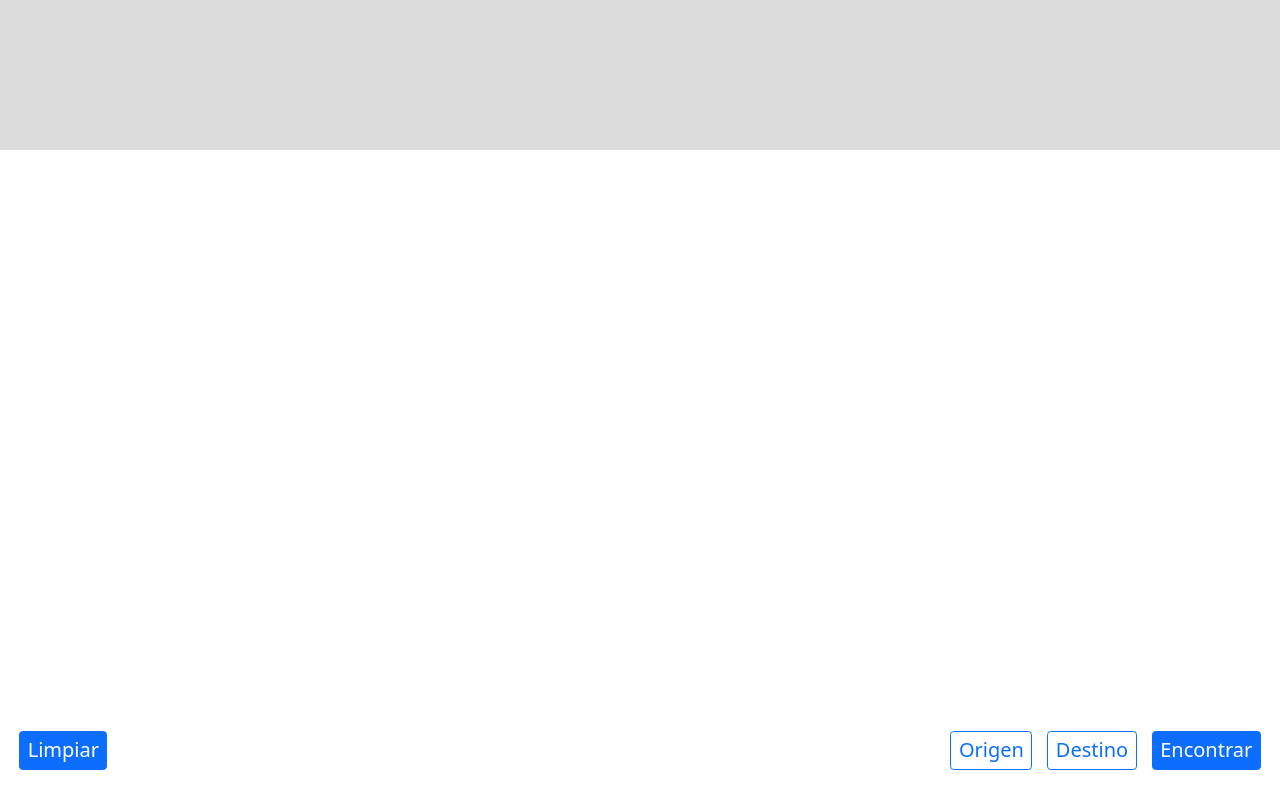
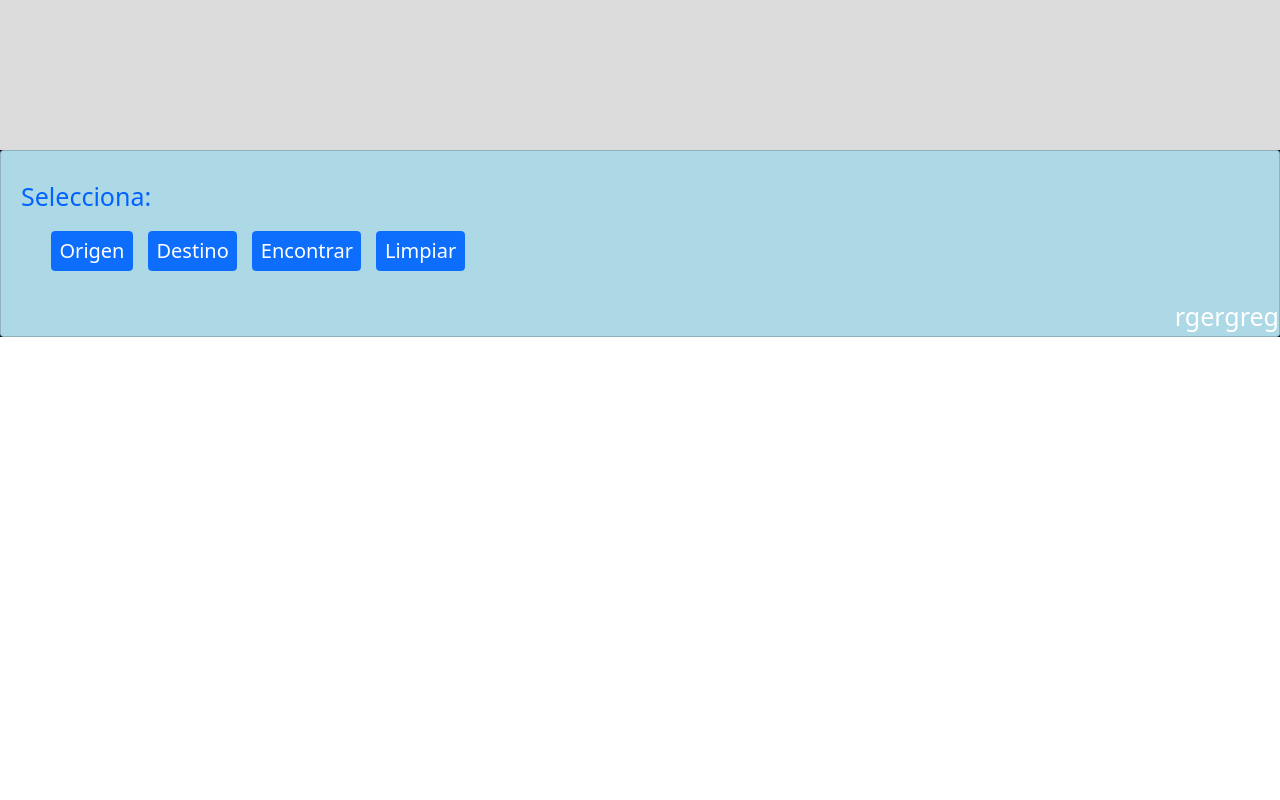
Before and after one commit to DiegoAlonso1/ProyectoComplejidad, a plain HTML site: page src/static/index.html in a window 1280 px wide. Drawn offline with nearby package versions, Linux system fonts and the light colour scheme; no server answers.

Commit message:
footer added

```diff
--- a/src/static/css/leonardo.css
+++ b/src/static/css/leonardo.css
@@ -1,12 +1,16 @@
-*,*::before,*::after {
+*,
+*::before,
+*::after {
 	margin: 0;
 	padding: 0;
 	box-sizing: inherit;
 }
+
 html {
 	box-sizing: border-box;
 	font-size: 62.5%;
 }
+
 #box {
 	background: Gainsboro;
 	margin: 0 auto;
@@ -40,4 +44,13 @@ html {
 	visibility: hidden;
 }
 
+footer {
+	background-color: black;
+	min-height: 0em;
+	position: sticky;
+	bottom: 0;
+	width: 100%;
+	color: white;
+}
+
 /* vim: set tabstop=2:softtabstop=2:shiftwidth=2:noexpandtab */
--- a/src/static/index.html
+++ b/src/static/index.html
@@ -1,28 +1,44 @@
 <!DOCTYPE hml>
 <html>
+
 <head>
 	<meta charset="utf-8">
 	<meta name="viewport" content="width=device-width, initial-scale=1">
 	<title>Algorithmic Complexity TF Template</title>
 	<link href="css/leonardo.css" rel="stylesheet">
-		<link href="https://cdn.jsdelivr.net/npm/bootstrap@5.2.0-beta1/dist/css/bootstrap.min.css" rel="stylesheet" integrity="sha384-0evHe/X+R7YkIZDRvuzKMRqM+OrBnVFBL6DOitfPri4tjfHxaWutUpFmBp4vmVor" crossorigin="anonymous">
+	<link href="https://cdn.jsdelivr.net/npm/bootstrap@5.2.0-beta1/dist/css/bootstrap.min.css" rel="stylesheet"
+		integrity="sha384-0evHe/X+R7YkIZDRvuzKMRqM+OrBnVFBL6DOitfPri4tjfHxaWutUpFmBp4vmVor" crossorigin="anonymous">
 </head>
 </head>
+
 <body>
 	<div id="box">
 		<canvas id="canvitas"></canvas>
 	</div>
-		<div class="btn-container">
-			<button id="btn-clear" type="button" class="btn btn-primary btn" data-bs-toggle="button">Limpiar</button>
-			<div class="btn-right-container">
-				<button id="btn-origin" type="button" class="btn btn-outline-primary btn" data-bs-toggle="button">Origen</button>
-				<button id="btn-target" type="button" class="btn btn-outline-primary btn" data-bs-toggle="button">Destino</button>
-				<button id="btn-find" type="button" class="btn btn-primary btn" data-bs-toggle="button">Encontrar</button>
-			</div>
-		</div>
+
 	<div id="warning-text">Primero debes limpiar el canvas</div>
 	<script src="js/d3.min.js"></script>
 	<script src="js/powerful.js"></script>
-		<script src="https://cdn.jsdelivr.net/npm/bootstrap@5.2.0-beta1/dist/js/bootstrap.bundle.min.js" integrity="sha384-pprn3073KE6tl6bjs2QrFaJGz5/SUsLqktiwsUTF55Jfv3qYSDhgCecCxMW52nD2" crossorigin="anonymous"></script>
+	<script src="https://cdn.jsdelivr.net/npm/bootstrap@5.2.0-beta1/dist/js/bootstrap.bundle.min.js"
+		integrity="sha384-pprn3073KE6tl6bjs2QrFaJGz5/SUsLqktiwsUTF55Jfv3qYSDhgCecCxMW52nD2"
+		crossorigin="anonymous"></script>
 </body>
+<footer>
+	<div class=" card border-blue mb-3" style="background-color:lightblue">
+		<br /><br />
+		<h1 style="margin-left: 20px; color: rgb(0, 98, 255);"> Selecciona: </h1><br />
+		<div class="btn-right-container" style="margin-left: 50px; float: left; width: 49%;">
+
+			<button id="btn-origin" type="button" class="btn btn-primary btn" data-bs-toggle="button">Origen</button>
+			<button id="btn-target" type="button" class="btn btn-primary btn" data-bs-toggle="button">Destino</button>
+			<button id="btn-find" type="button" class="btn btn-primary btn" data-bs-toggle="button">Encontrar</button>
+			<button id="btn-clear" type="button" class="btn btn-primary btn" data-bs-toggle="button">Limpiar</button>
+		</div>
+		<br /><br />
+		<div style="text-align: right;">
+			<h1 id="result">rgergreg</h1>
+		</div>
+	</div>
+</footer>
+
 </html>
```
Lines whose indentation alone changed are shown as unchanged.
